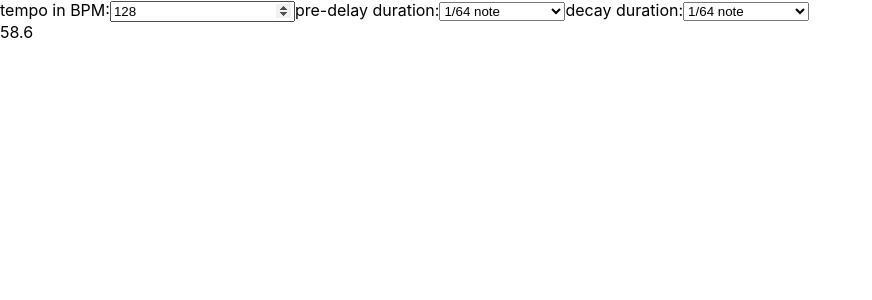
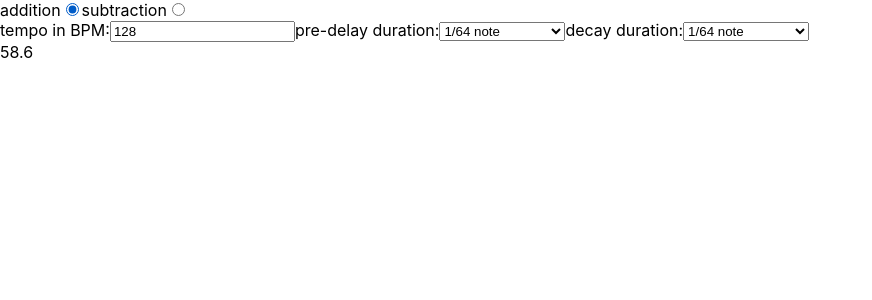
Before and after one commit to markuskreukniet/music-calculators, a React (Create React App) app in the folder React/music-calculators/: page / in a window 1280 px wide. Shown: the top 300 px of the page, without its empty margins (0-872 px from the left). Built offline with nearby package versions, Linux system fonts and the light colour scheme.

Commit message:
added duration result choice

```diff
--- /dev/null
+++ b/React/music-calculators/src/components/DurationResultChoice.js
@@ -0,0 +1,59 @@
+import React from "react";
+
+class DurationResultChoice extends React.Component {
+  constructor(props) {
+    super(props);
+
+    this.addition = "addition";
+    this.value = this.addition;
+
+    this.handleChange = this.handleChange.bind(this);
+  }
+
+  componentDidMount() {
+    this.onChange();
+  }
+
+  handleChange(e) {
+    // e.preventDefault(); is not needed
+
+    this.value = e.target.value;
+    this.onChange();
+  }
+
+  onChange() {
+    this.props.onChange(this.value);
+  }
+
+  render() {
+    const radio = "radio";
+    const name = "group";
+    const subtraction = "subtraction";
+
+    return (
+      <div>
+        <label>
+          {this.addition}
+          <input
+            type={radio}
+            name={name}
+            value={this.addition}
+            onChange={this.handleChange}
+            defaultChecked // should be defaultChecked not checked
+          />
+        </label>
+        <label>
+          {subtraction}
+          <input
+            type={radio}
+            name={name}
+            value={subtraction}
+            onChange={this.handleChange}
+          />
+        </label>
+      </div>
+    );
+  }
+}
+
+export default DurationResultChoice;
--- a/React/music-calculators/src/components/ReverbCalculator.js
+++ b/React/music-calculators/src/components/ReverbCalculator.js
@@ -3,13 +3,18 @@ import Calculator from "./Calculator.js";
 
 class ReverbCalculator extends React.Component {
   render() {
-    if (this.props.tempo && this.props.preDelay && this.props.decay) {
+    if (
+      this.props.arithmeticOperation &&
+      this.props.tempo &&
+      this.props.preDelay &&
+      this.props.decay
+    ) {
       return (
         <Calculator
           tempo={this.props.tempo}
           valueOne={this.props.preDelay}
           valueTwo={this.props.decay}
-          arithmeticOperation={"addition"}
+          arithmeticOperation={this.props.arithmeticOperation}
         />
       );
     } else {
--- a/React/music-calculators/src/components/ReverbCalculatorApp.js
+++ b/React/music-calculators/src/components/ReverbCalculatorApp.js
@@ -1,4 +1,5 @@
 import React from "react";
+import DurationResultChoice from "./DurationResultChoice.js";
 import LabeledNumberInput from "./LabeledNumberInput.js";
 import LabeledSelectDuration from "./LabeledSelectDuration.js";
 import ReverbCalculator from "./ReverbCalculator.js";
@@ -80,8 +81,12 @@ class ReverbCalculatorApp extends React.Component {
 
     return (
       <div>
+        <DurationResultChoice
+          onChange={(e) => this.handleChange("durationResult", e)}
+        />
         {childs}
         <ReverbCalculator
+          arithmeticOperation={this.state.durationResult}
           tempo={this.state["tempo in BPM"]}
           preDelay={this.state["pre-delay"]}
           decay={this.state.decay}
```
